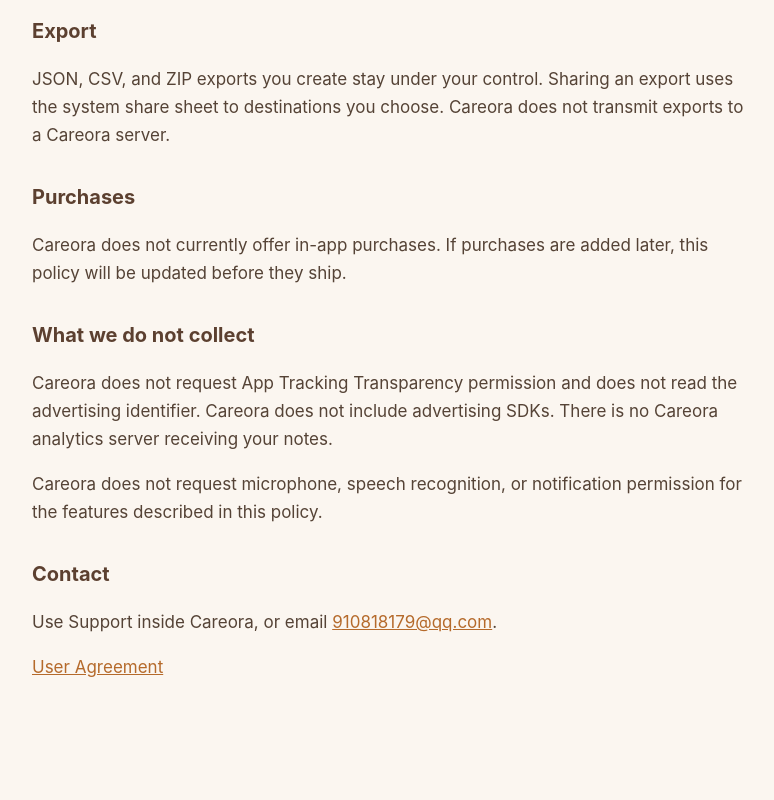
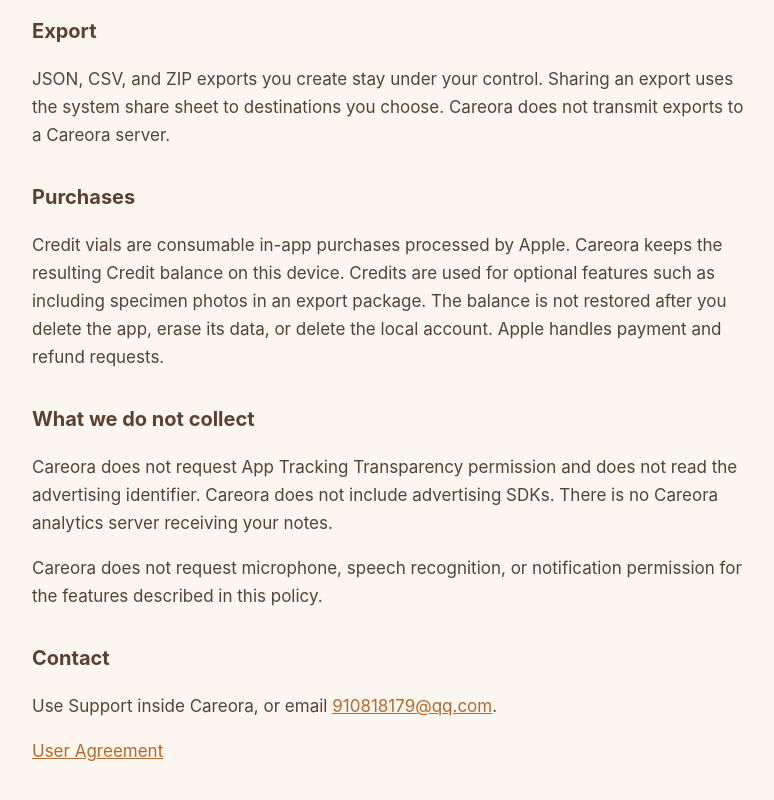
Before and after one commit to careora-app/careora-legal, a plain HTML site: page privacy-policy.html in a window 1280 px wide. Shown: the part 1170-1970 px from the top of the page, without its empty margins (248-1022 px from the left). Before the commit the page ends 1932 px from the top, so only its background shows below. Drawn offline with Linux system fonts and the light colour scheme.

Commit message:
Document consumable Credit vial purchases.

```diff
--- a/privacy-policy.html
+++ b/privacy-policy.html
@@ -30,7 +30,7 @@
     <p>JSON, CSV, and ZIP exports you create stay under your control. Sharing an export uses the system share sheet to destinations you choose. Careora does not transmit exports to a Careora server.</p>
 
     <h2>Purchases</h2>
-    <p>Careora does not currently offer in-app purchases. If purchases are added later, this policy will be updated before they ship.</p>
+    <p>Credit vials are consumable in-app purchases processed by Apple. Careora keeps the resulting Credit balance on this device. Credits are used for optional features such as including specimen photos in an export package. The balance is not restored after you delete the app, erase its data, or delete the local account. Apple handles payment and refund requests.</p>
 
     <h2>What we do not collect</h2>
     <p>Careora does not request App Tracking Transparency permission and does not read the advertising identifier. Careora does not include advertising SDKs. There is no Careora analytics server receiving your notes.</p>
```
